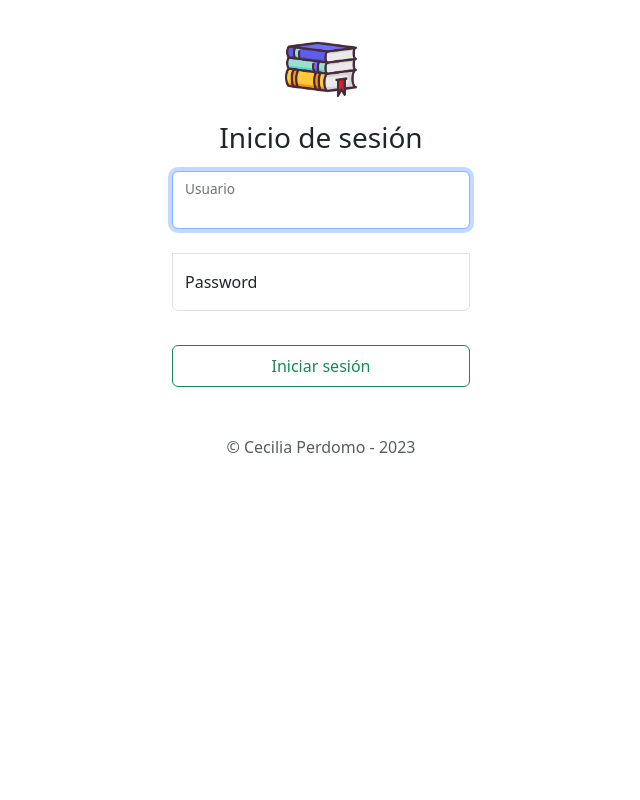
After one commit to CeciliaBPerdomo/TiendaDeLibros_CF, a Flask app: page /login in a window 1280 px wide. The commit adds this page. Shown: the whole page, without its empty margins (319-959 px from the left). Run offline with Flask 3, Linux system fonts and the light colour scheme; some libraries are stand-ins or nearby versions.

Commit message:
Modulo 3

```diff
--- a/app/app.py
+++ b/app/app.py
@@ -1,14 +1,33 @@
-from flask import Flask, render_template
+from flask import Flask, redirect, render_template, request, url_for
+from flask_wtf.csrf import CSRFProtect
 
 app = Flask(__name__)
+app.secret_key = "secret_key"   # Flask WTF
+
+csrf = CSRFProtect()
 
 @app.route("/")
 def index():
     return render_template('index.html')
+
+# CSRF: Solicitud de informacion entre otros sitios - Flask WTF
+@app.route("/login", methods=['GET', 'POST'])
+def login():
+    #print(request.method)
+    if request.method == "POST":
+        if request.form['usuario'] == 'admin1' and request.form['password'] == '123456':
+        #print(request.form['usuario'])
+        #print(request.form['password'])
+            return redirect(url_for('index'))
+        else:
+            return render_template('auth/login.html')
+    else:
+        return render_template('auth/login.html')
 
 def pagina_no_encontrada(error):
     return render_template('errores/404.html'), 404
 
 if __name__ == '__main__':
     app.register_error_handler(404, pagina_no_encontrada)   # Manejador de errores
+    csrf.init_app(app)  # Proteccion contra ataques
     app.run(debug=True, port=5005)
--- /dev/null
+++ b/app/static/css/login.css
@@ -0,0 +1,25 @@
+html,
+body {
+  height: 100%;
+}
+
+.form-signin {
+  max-width: 330px;
+  padding: 1rem;
+}
+
+.form-signin .form-floating:focus-within {
+  z-index: 2;
+}
+
+.form-signin input[type="email"] {
+  margin-bottom: -1px;
+  border-bottom-right-radius: 0;
+  border-bottom-left-radius: 0;
+}
+
+.form-signin input[type="password"] {
+  margin-bottom: 10px;
+  border-top-left-radius: 0;
+  border-top-right-radius: 0;
+}
--- /dev/null
+++ b/app/static/js/login.js
@@ -0,0 +1,5 @@
+(function () { // Cuando el documento este listo, haz lo siguiente
+    // Carga la info cuando el documento esta correctamente cargado
+    const body = document.querySelector('body')
+    body.classList.add('text-center')
+}())
--- /dev/null
+++ b/app/templates/auth/login.html
@@ -0,0 +1,41 @@
+<!-- Hereda de base .html -->
+{% extends './body.html' %}
+
+{% block title %}
+    Inicio de sesión
+{% endblock %}
+
+{% block customCSS %}
+    <link rel="stylesheet" href="{{ url_for('static', filename='css/login.css')}}">
+{% endblock %}
+
+{% block body %}
+    <form class="form-signin w-100 m-auto" action="/login" method="POST">
+        <input type="hidden" name="csrf_token" value="{{ csrf_token() }}" id="">
+        <br>
+        <img class="mb-4" src="{{url_for ('static', filename='img/libro.png')}}" width="72" height="57">
+        <h1 class="h3 mb-3 fw-normal text-center">Inicio de sesión</h1>
+
+        <div class="form-floating">
+          <input type="text" class="form-control" id="usuario" name="usuario" placeholder="usuario" minlength="6" maxlength="20" required autofocus>
+          <label for="floatingInput">Usuario</label>
+        </div>
+
+        <br>
+
+        <div class="form-floating">
+          <input type="password" class="form-control" id="password" name="password" placeholder="Password" minlength="6">
+          <label for="floatingPassword">Password</label>
+        </div>
+
+        <br>
+        <button class="btn btn-outline-success w-100 py-2" type="submit">Iniciar sesión</button>
+
+        <br>
+        <p class="mt-5 mb-3 text-body-secondary">&copy; Cecilia Perdomo - 2023</p>
+      </form>
+
+      {% block customJS %}
+      <script src="{{ url_for('static', filename='js/login.js')}}"></script>
+      {% endblock %}
+{% endblock %}
--- a/config.py
+++ b/config.py
@@ -1,5 +1,5 @@
 class Config:
-    pass
+    SECRET_KEY= 'holaManola'
 
 class DevelopmentConfig:
     DEBUG=True
```
Also changed, not shown: app/templates/base.html (line endings or trailing spaces), readme.md.
